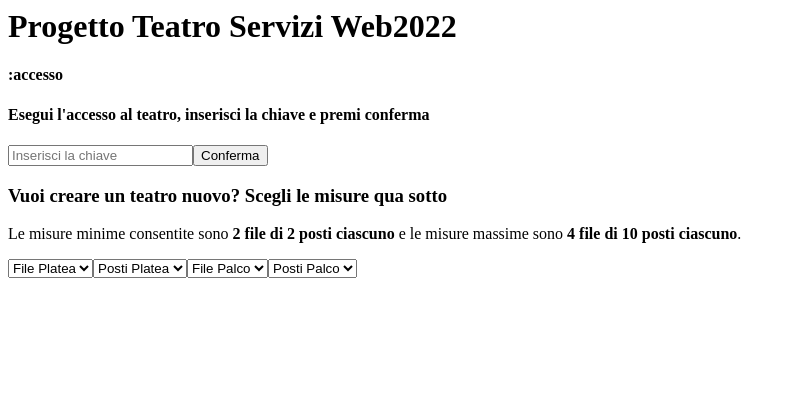
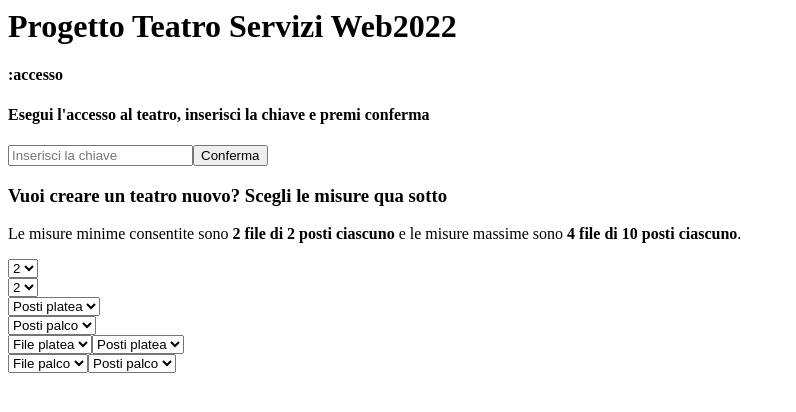
Before and after one commit to Framattat/progetto-teatro-serviziweb-angular, an Angular app: page / in a window 1280 px wide. Shown: the top 412 px of the page, without its empty margins (0-796 px from the left). Built offline with nearby package versions, Linux system fonts and the light colour scheme.

Commit message:
Modifiche a newteatro lato html

```diff
--- a/src/app/app.component.html
+++ b/src/app/app.component.html
@@ -1,11 +1,9 @@
 <h1>Progetto Teatro Servizi Web2022</h1>
-
 <div *ngIf="stato == 0" style="margin-bottom: 20px;">
   <strong>:accesso</strong>
   <h4>Esegui l'accesso al teatro, inserisci la chiave e premi conferma</h4>
   <input type="text" placeholder="Inserisci la chiave" #key />
   <button (click)="accesso(key.value); key.value = ''">Conferma</button>
-
   <app-newteatro
     [stato]="stato"
     (stato_uscita)="aggiorna_valore($event)"
--- a/src/app/app.component.ts
+++ b/src/app/app.component.ts
@@ -17,9 +17,8 @@ export class AppComponent {
   accesso(key: string) {
     //controllo se la stringa key (e il relativo campo) è vuota, popolo il campo in caso di campo vuoto
     if (key != '') {
-      console.log('Non sono vuoto!');
       this.db.getDb(key).subscribe({
-        next: (res: any) => {
+        next: () => {
           // passo la key al prossimo component
           this.key = key;
           // resetto l'avviso
@@ -39,11 +38,7 @@ export class AppComponent {
     }
   }
 
-  aggiorna_valore(valore){
-    if (typeof valore == "string"){
-      this.key = valore;
-    } else {
-      this.stato = valore;
-    }
+  aggiorna_valore(valore) {
+    typeof valore == 'string' ? (this.key = valore) : (this.stato = valore);
   }
 }
--- a/src/app/newteatro/newteatro.component.html
+++ b/src/app/newteatro/newteatro.component.html
@@ -5,30 +5,35 @@
     <strong>2 file di 2 posti ciascuno</strong> e le misure massime sono
     <strong>4 file di 10 posti ciascuno</strong>.
   </p>
-  <select (change)="valore_selezionato($event, 'f_pl')">
-    <option disabled selected>File Platea</option>
+  <div *ngFor="let config of [file, posti]">
+    <div *ngFor="let zona of ['platea', 'palco']">
+      <select (change)="valore_selezionato($event, 'f_' + zona)">
+        <div *ngIf="config.length == 3; else posti">
+          <option disabled selected>File {{ zona }}</option>
+        </div>
+        <ng-template #posti
+          ><option disabled selected>Posti {{ zona }}</option>
+        </ng-template>
+        <option *ngFor="let numero of config" [value]="numero">
+          {{ numero }}
+        </option>
+      </select>
+    </div>
+  </div>
+  <div *ngFor="let zona of ['platea', 'palco']">
+    <select (change)="valore_selezionato($event, 'f_' + zona)">
+      <option disabled selected>File {{ zona }}</option>
       <option *ngFor="let numero of file" [value]="numero">
         {{ numero }}
       </option>
     </select>
-  <select (change)="valore_selezionato($event, 'p_pl')">
-    <option disabled selected>Posti Platea</option>
+    <select (change)="valore_selezionato($event, 'p_' + zona)">
+      <option disabled selected>Posti {{ zona }}</option>
       <option *ngFor="let numero of posti" [value]="numero">
         {{ numero }}
       </option>
     </select>
-  <select (change)="valore_selezionato($event, 'f_pa')">
-    <option disabled selected>File Palco</option>
-    <option *ngFor="let numero of file" [value]="numero">
-      {{ numero }}
-    </option>
-  </select>
-  <select (change)="valore_selezionato($event, 'p_pa')">
-    <option disabled selected>Posti Palco</option>
-    <option *ngFor="let numero of posti" [value]="numero">
-      {{ numero }}
-    </option>
-  </select>
+  </div>
   <div *ngIf="teatro_config.length == 4">
     <p>
       Vuoi fare un teatro di: <br />
--- a/src/app/newteatro/newteatro.component.ts
+++ b/src/app/newteatro/newteatro.component.ts
@@ -20,20 +20,21 @@ export class NewteatroComponent implements OnInit {
   avviso: string = '';
 
   valore_selezionato(valore, config) {
+    console.log(valore.target.value, config);
     switch (config) {
-      case 'f_pl': {
+      case 'f_platea': {
         this.teatro_config[0] = +valore.target.value;
         break;
       }
-      case 'p_pl': {
+      case 'p_platea': {
         this.teatro_config[1] = +valore.target.value;
         break;
       }
-      case 'f_pa': {
+      case 'f_palco': {
         this.teatro_config[2] = +valore.target.value;
         break;
       }
-      case 'p_pa': {
+      case 'p_palco': {
         this.teatro_config[3] = +valore.target.value;
         break;
       }
--- a/src/app/posto/posto.component.html
+++ b/src/app/posto/posto.component.html
@@ -4,8 +4,8 @@
   <p>
     Stai prenotando al nome: <strong>{{ nominativo_teatro }}</strong>
   </p>
+  <!-- Per ogni fila della platea/palco, genero un bottone per ogni posto della fila, se il posto non ha prenotazioni (e quindi ha il simbolo "x") è libero (e di colore verde) se il posto è prenotato è rosso  -->
   <h2>Platea</h2>
-  <!-- Per ogni fila della platea/palco, genero un bottone per ogni posto della fila, se il posto non ha prenotazioni (e quindi ha il simbolo "x") è libero (e di colore verde) se il posto è prenotato è rosso  -->
   <div *ngFor="let file of platea; index as i">
     <button
       *ngFor="let posti of file; index as h"
@@ -30,7 +30,7 @@
   *ngIf="stato == 1"
   [nominativo_teatro]="nominativo_teatro"
   [key]="key"
-  [posto] = "posto"
+  [posto]="posto"
 >
 </app-nominativo>
 <div>{{ avviso }}</div>
--- a/src/app/posto/posto.component.ts
+++ b/src/app/posto/posto.component.ts
@@ -65,6 +65,5 @@ export class PostoComponent implements OnInit {
     this.teatro = JSON.parse(this.teatro_export);
     this.platea = this.teatro.platea;
     this.palco = this.teatro.palco;
-    console.log(this.teatro);
   }
 }
```
Lines whose indentation alone changed are shown as unchanged.
